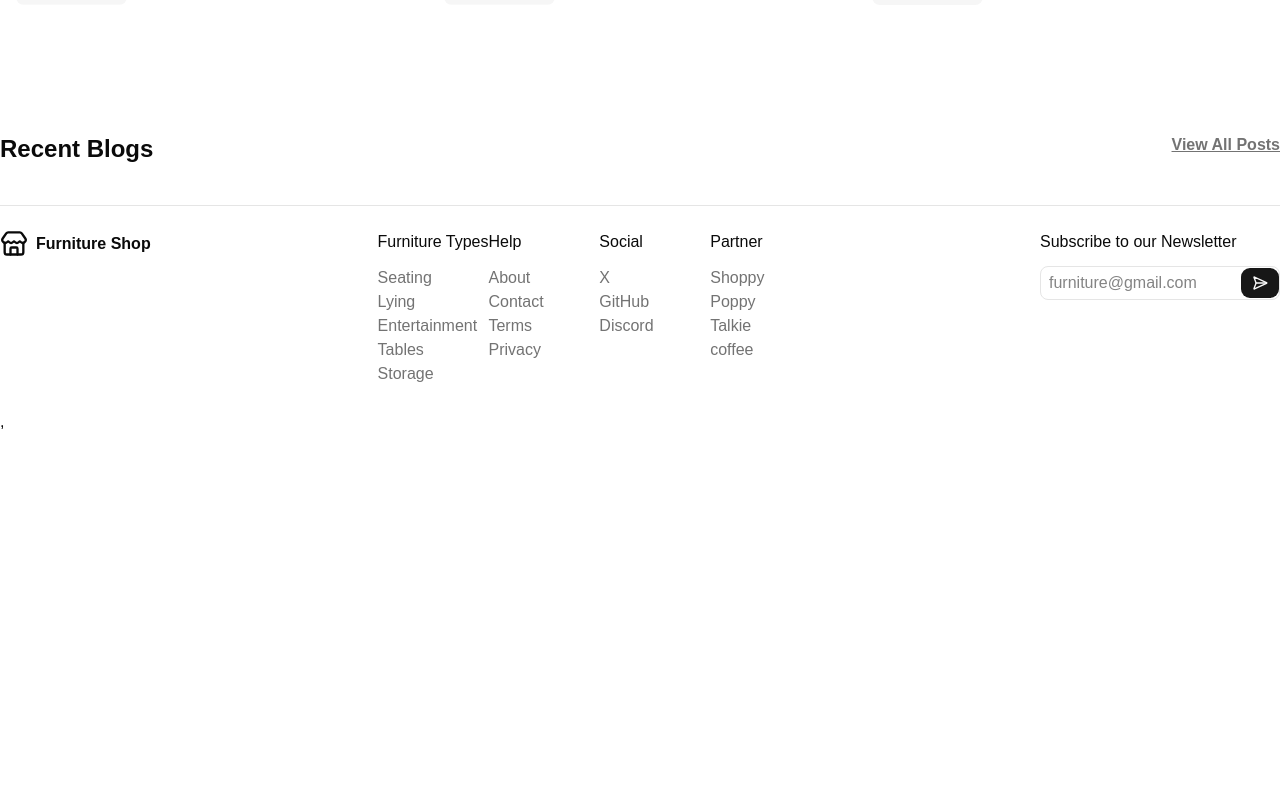
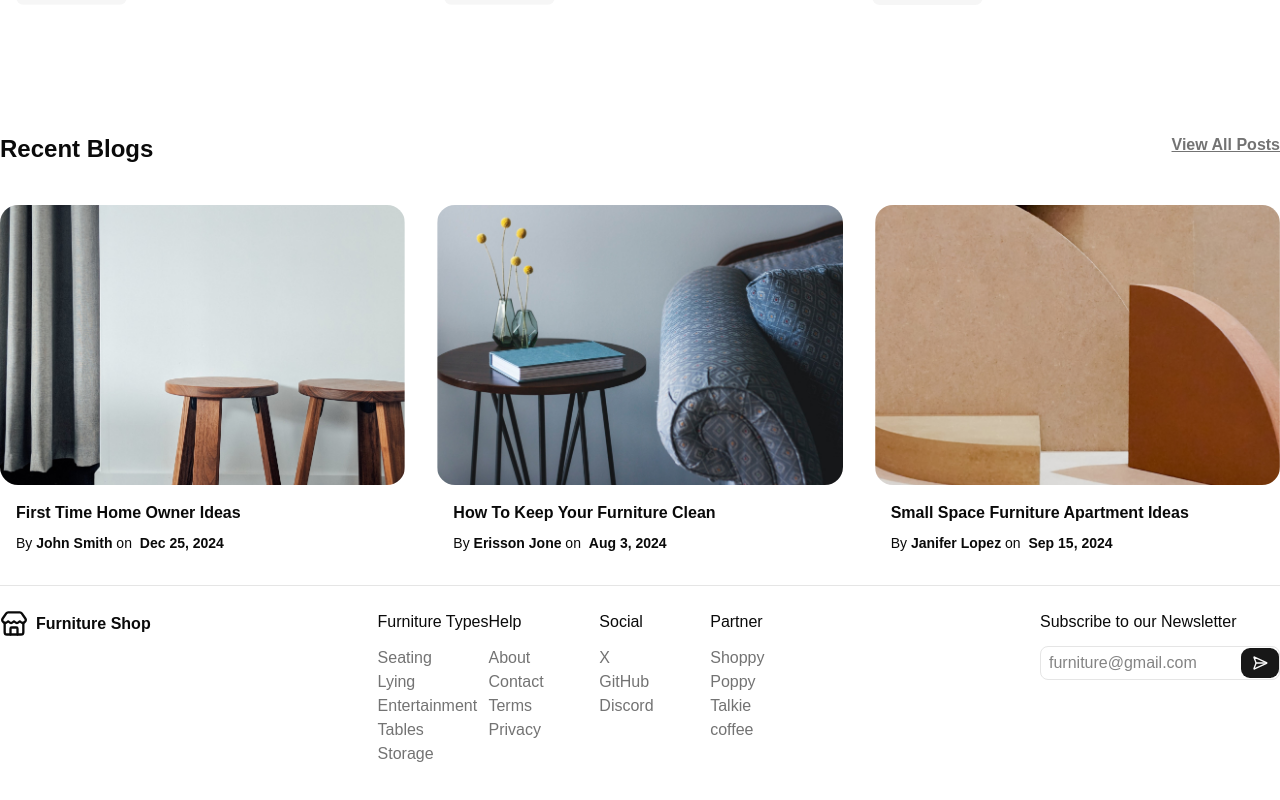
Before and after one commit to YelMinSoe/furniture, a React (Vite) app in the folder client/: page / in a window 1280 px wide. Shown: the part 738-1538 px from the top of the page. Before the commit the page ends 1172 px from the top, so only its background shows below. Built offline with nearby package versions, Linux system fonts and the light colour scheme.

Commit message:
Blog card

```diff
--- /dev/null
+++ b/client/src/components/blogs/BlogCard.tsx
@@ -0,0 +1,35 @@
+// Library imports
+
+// Local imports
+import type { Post } from "@/types/type"
+import { Link } from "react-router"
+
+// types
+interface PostProps {
+  posts: Post[]
+}
+
+const BlogCard = ({ posts }: PostProps) => {
+  return (
+    <div className="my-8 grid grid-cols-1 gap-8 px-4 md:grid-cols-2 md:px-0 lg:grid-cols-3">
+      {posts.map((post) => (
+        <Link to={`/posts/${post.id}`} key={post.id}>
+          <img
+            src={post.image}
+            alt="Blog-post"
+            className="mb-4 w-full rounded-2xl"
+          />
+          <h3 className="ml-4 line-clamp-1 font-semibold">{post.title}</h3>
+          <div className="mt-2 ml-4 text-sm">
+            <span>
+              By <span className="font-semibold">{post.author}</span> on{" "}
+              <span className="ml-1 font-semibold">{post.updated_at}</span>
+            </span>
+          </div>
+        </Link>
+      ))}
+    </div>
+  )
+}
+
+export default BlogCard
--- a/client/src/components/layouts/MainNavigation.tsx
+++ b/client/src/components/layouts/MainNavigation.tsx
@@ -51,10 +51,11 @@ const MainNavigation = ({ items }: mainNavigationProps) => {
               </NavigationMenuItem>
               {items[0].menu &&
                 items[0].menu.map((item) => (
-                  <NavigationMenuItem>
+                  <NavigationMenuItem key={item.title}>
                     <Link
                       to={String(item.href)}
                       className={navigationMenuTriggerStyle()}
+                      key={item.title}
                     >
                       {item.title}
                     </Link>
--- a/client/src/pages/Home.tsx
+++ b/client/src/pages/Home.tsx
@@ -7,7 +7,10 @@ import { Button } from "@/components/ui/button"
 import Couch from "@/data/images/couch.png"
 import CarouselCard from "@/components/products/CarouselCard"
 import { products } from "@/data/products"
+import { posts } from "@/data/posts"
+import BlogCard from "@/components/blogs/BlogCard"
 
+// const samplePosts = posts.slice(0, 3)
 const Home = () => {
   // Component for Titles
   const Title = ({
@@ -59,6 +62,8 @@ const Home = () => {
       </div>
       <CarouselCard products={products} />
       <Title title="Recent Blogs" href="/blogs" sideText="View All Posts" />
+      {/* why slice? we want target posts. Don't show all posts . show it like sample posts  */}
+      <BlogCard posts={posts.slice(0, 3)} />
     </div>
   )
 }
```
